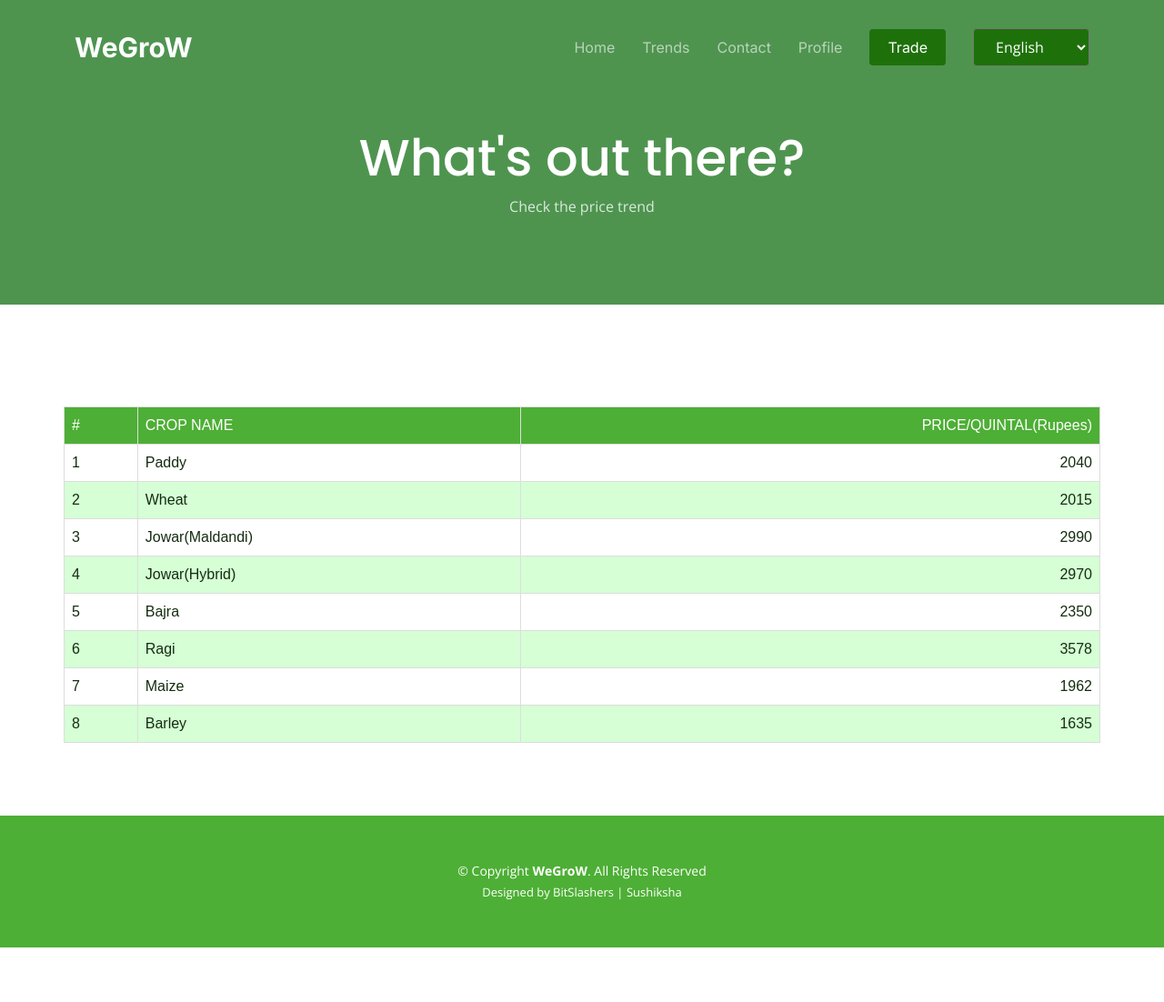
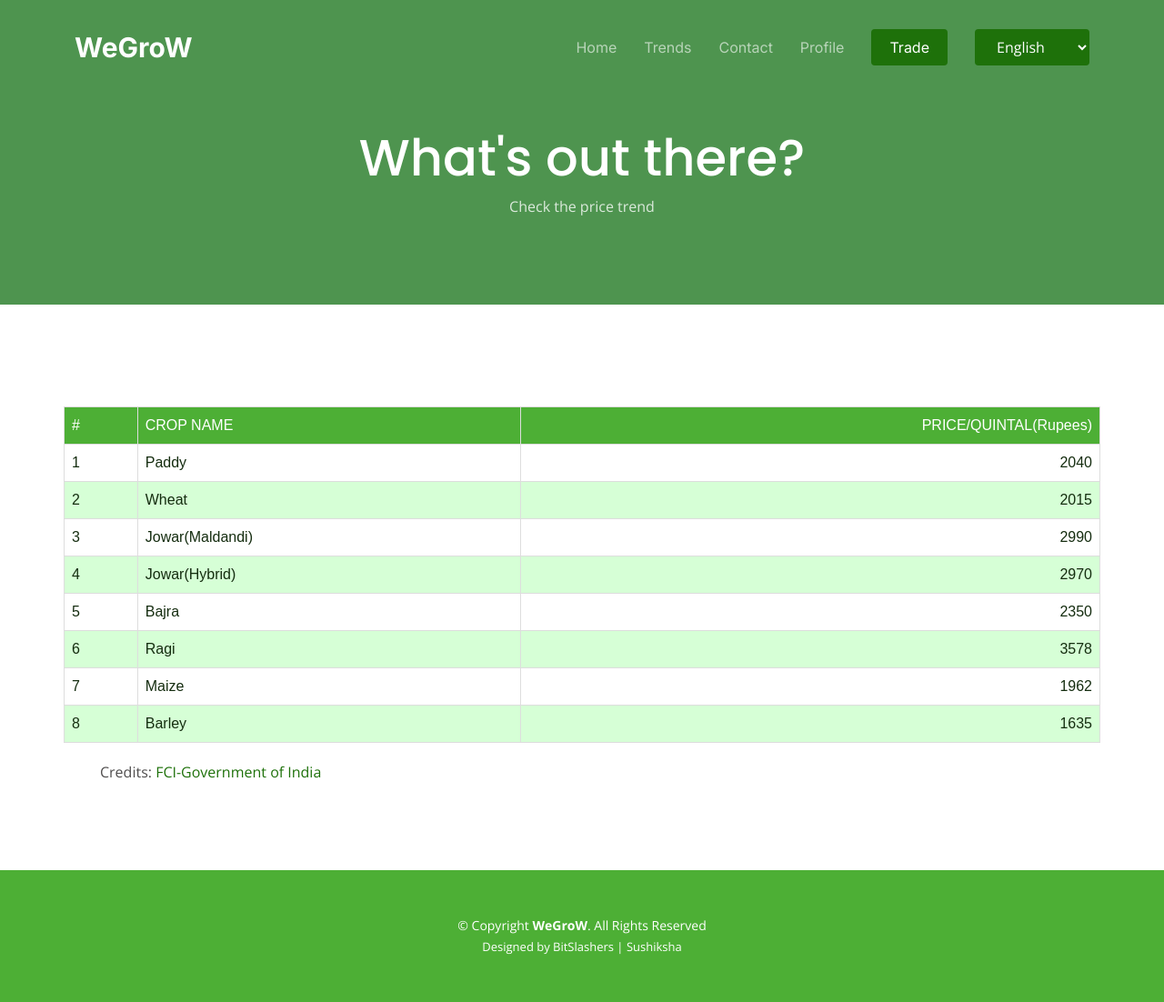
Before and after one commit to World-Konkani-Centre/SCL-2022-BitSlashers, a Django app: page /trend/ in a window 1280 px wide. Shown: the whole page at 91% size. Before the commit the page ends 1042 px from the top, so only its background shows below. Run offline with Django 4.2, Linux system fonts and the light colour scheme; the visitor is signed in with stand-in values (Sample User, id 1); some libraries are stand-ins or nearby versions.

Commit message:
Credits added and UI changes

```diff
--- a/SCL_Project/static/WeGrow/css/main.css
+++ b/SCL_Project/static/WeGrow/css/main.css
@@ -531,7 +531,8 @@ section {
     border-radius: 4px;
     margin: 15px;
     color: #fff;
-  }
+
+    }
 
   .navbar .get-a-quote:hover,
   .navbar .get-a-quote:focus:hover {
@@ -2146,8 +2147,15 @@ th:last-child {
   background:#4DAF35
  }
 
-
-
+#language-selector
+{
+
+  border: none;
+}
+
+#language-selector:hover:focus{
+  background:#4DAF35
+}
 
 
 /*.total-price.featured .confirm-btn {
--- a/SCL_Project/templates/pricetrend.html
+++ b/SCL_Project/templates/pricetrend.html
@@ -114,6 +114,7 @@
       </div>
 
     </div>
+    <p style="padding-left:110px; padding-top: 20px; color: rgb(79, 77, 77);">Credits: <a href="https://fci.gov.in/procurements.php?view=89">FCI-Government of India</a></p>
   </section><!-- End Pricing Section -->
 
 </main><!-- End #main -->
```
